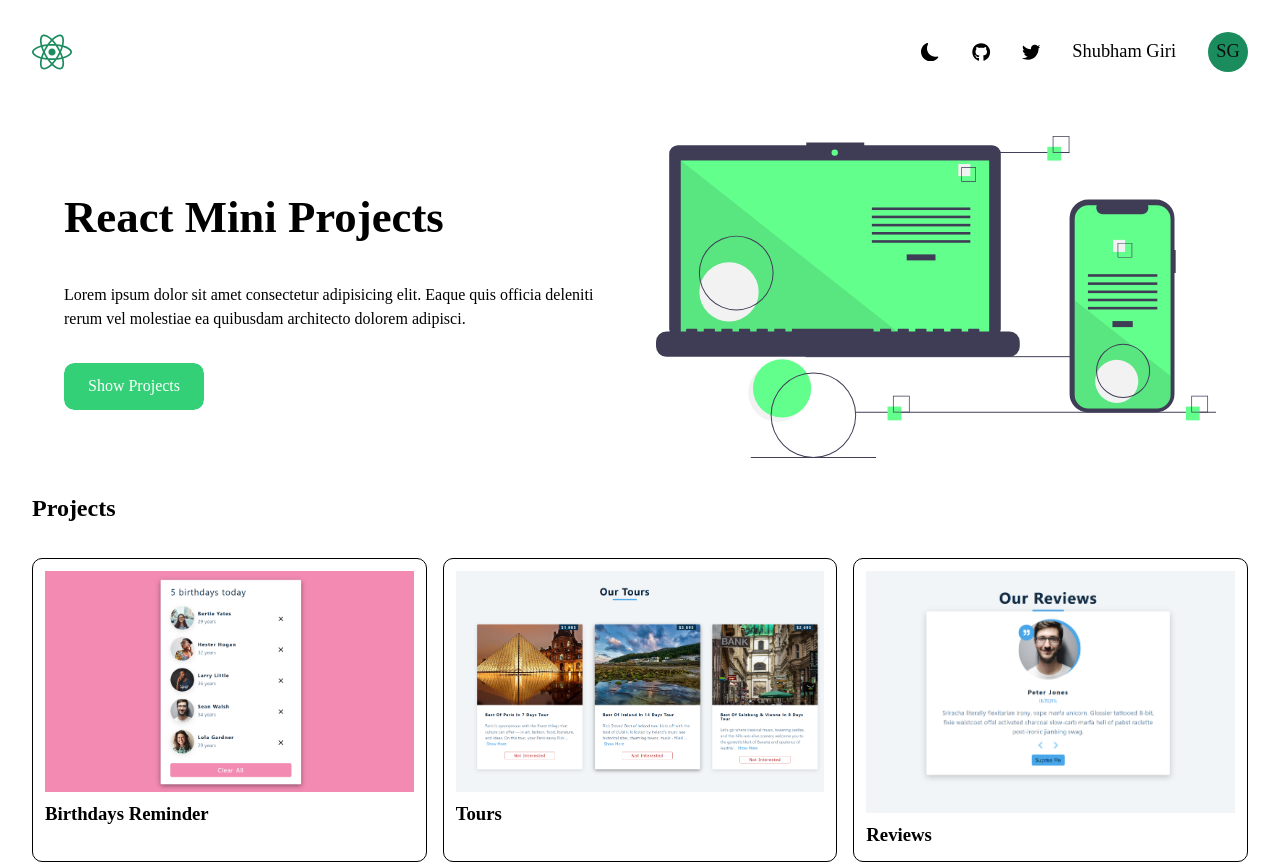
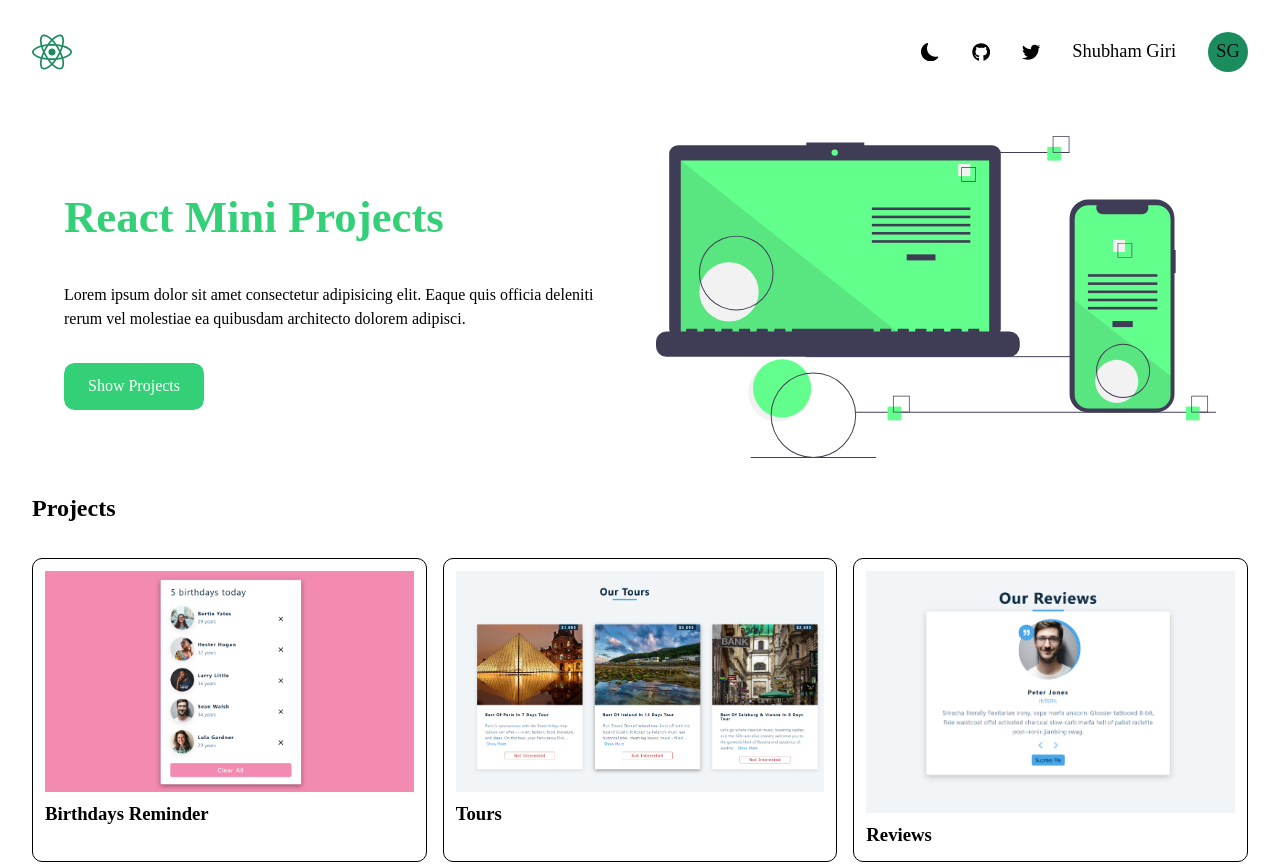
Before and after one commit to XshubhamG/React-Mini-Projects-Dashboard, a React (Vite) app: page / in a window 1280 px wide. Shown: the top 864 px of the page. Built offline with nearby package versions, Linux system fonts and the light colour scheme.

Commit message:
added rgb(51, 208, 119) color to h1

```diff
--- a/src/index.css
+++ b/src/index.css
@@ -141,6 +141,7 @@ main {
 
   h1 {
     font-size: 2.8rem;
+    color: rgb(51, 208, 119);
   }
 
   .btn {
```
